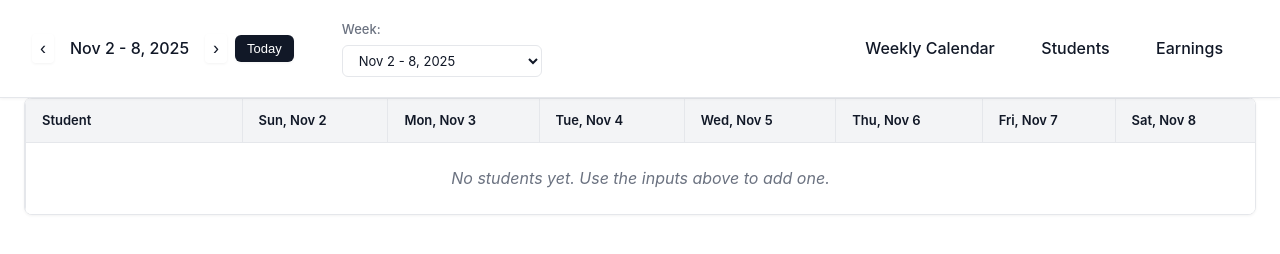
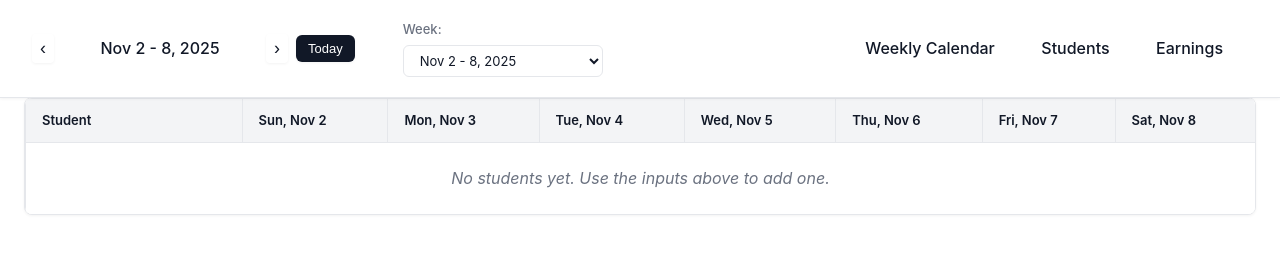
Before and after one commit to roykang11/tutoring-program, an Electron app: page pages/calendar.html in a window 1280 px wide. Drawn offline with Linux system fonts and the light colour scheme.

Commit message:
Fix calendar page week label to maintain arrow position

```diff
--- a/pages/calendar.html
+++ b/pages/calendar.html
@@ -11,7 +11,7 @@
       <div class="header-left">
         <div class="date-nav">
           <button id="prevWeek" class="nav-btn">‹</button>
-          <span id="currentWeek" class="current-week">October 2025</span>
+          <span id="currentWeek" class="current-week" style="min-width: 180px; display: inline-block; text-align: center;">October 2025</span>
           <button id="nextWeek" class="nav-btn">›</button>
           <button id="todayBtn" class="today-btn">Today</button>
         </div>
```
